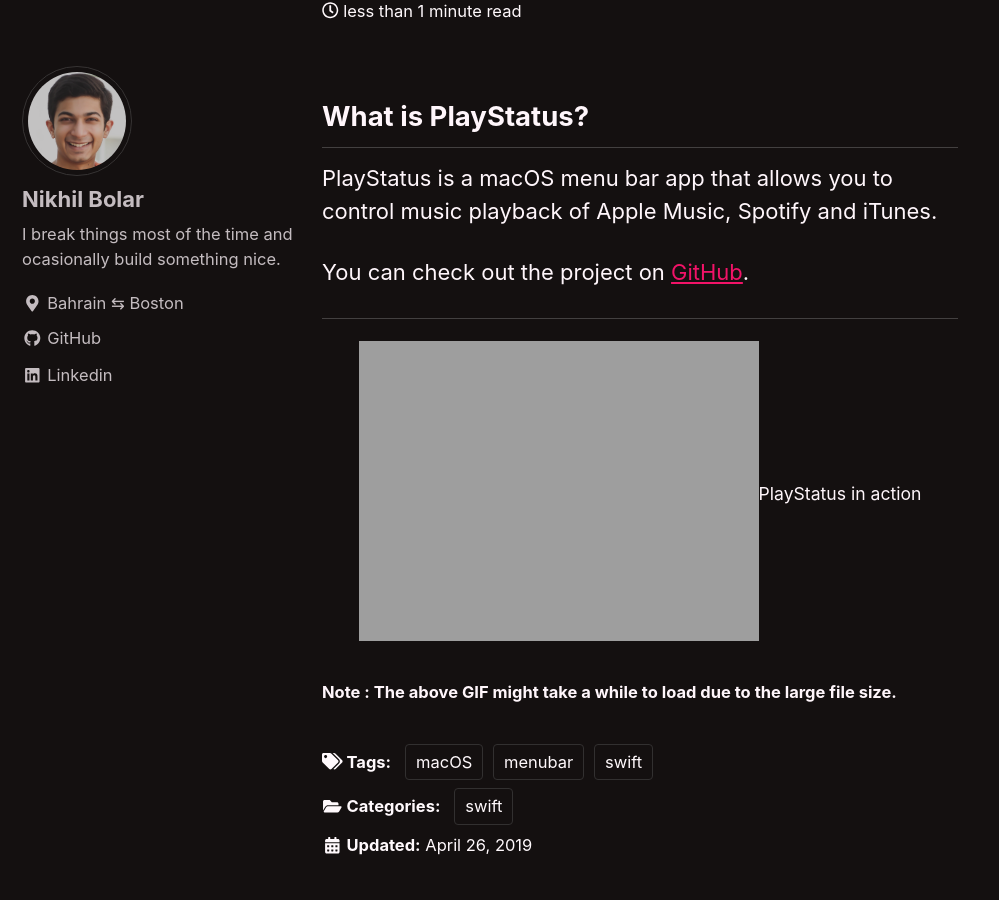
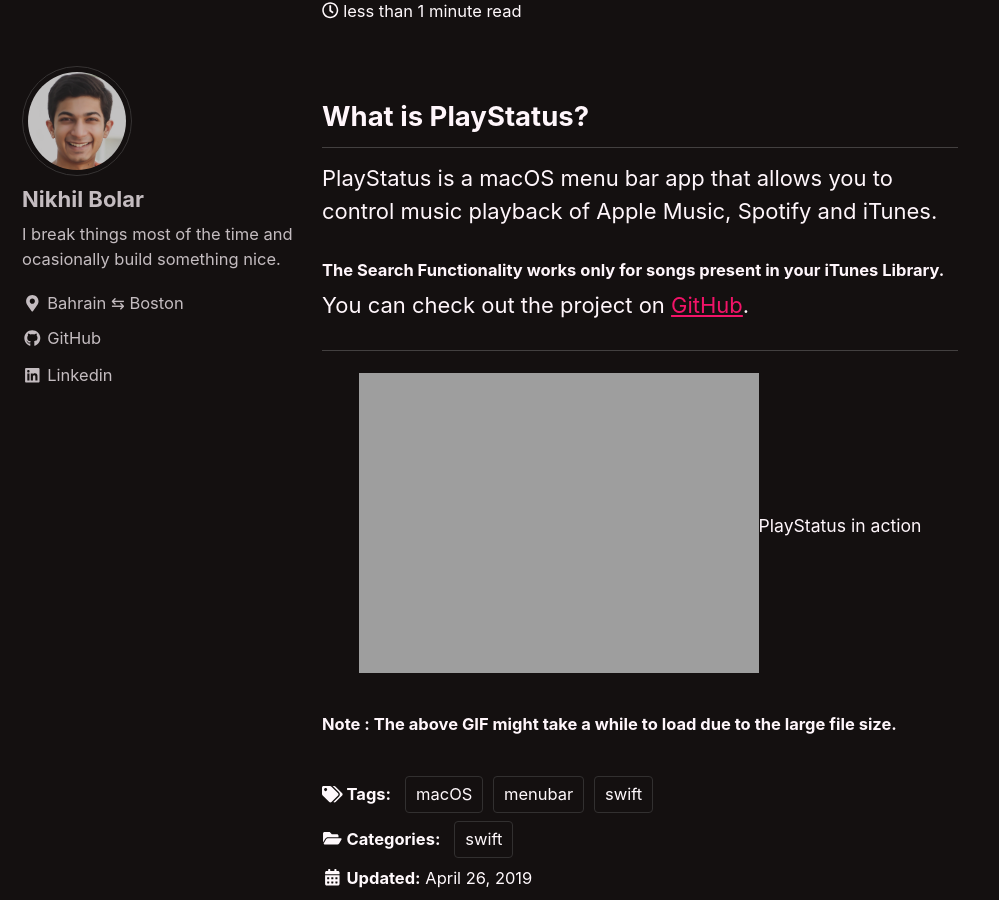
Before and after one commit to nbolar/nbolar.github.io, a Jekyll site: the page built from _posts/2019-04-26-playstatus.md, in a window 1280 px wide and 900 px high, scrolled down 387 px. Shown: the whole window, without its empty margins (0-999 px from the left). Built offline with Jekyll 4.4.1, drawn with Linux system fonts in a browser that asks for light colours; cached includes are drawn as plain includes.

Commit message:
Updated Playstatus

```diff
--- a/_posts/2019-04-26-playstatus.md
+++ b/_posts/2019-04-26-playstatus.md
@@ -10,6 +10,8 @@
 ## What is PlayStatus?
 PlayStatus is a macOS menu bar app that allows you to control music playback of Apple Music, Spotify and iTunes.
 
+#### The Search Functionality works only for songs present in your iTunes Library.
+
 You can check out the project on [GitHub](https://github.com/nbolar/PlayStatus).
 
 ---
```
Also changed, not shown: 4 other files.
